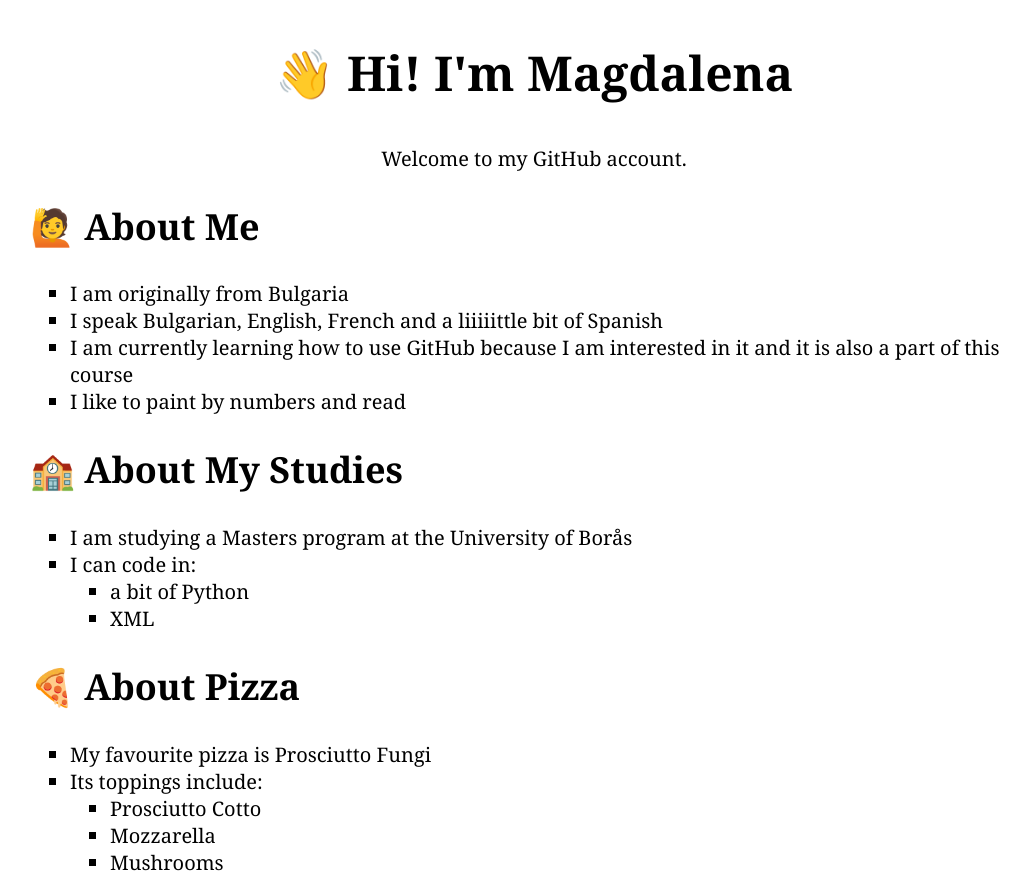
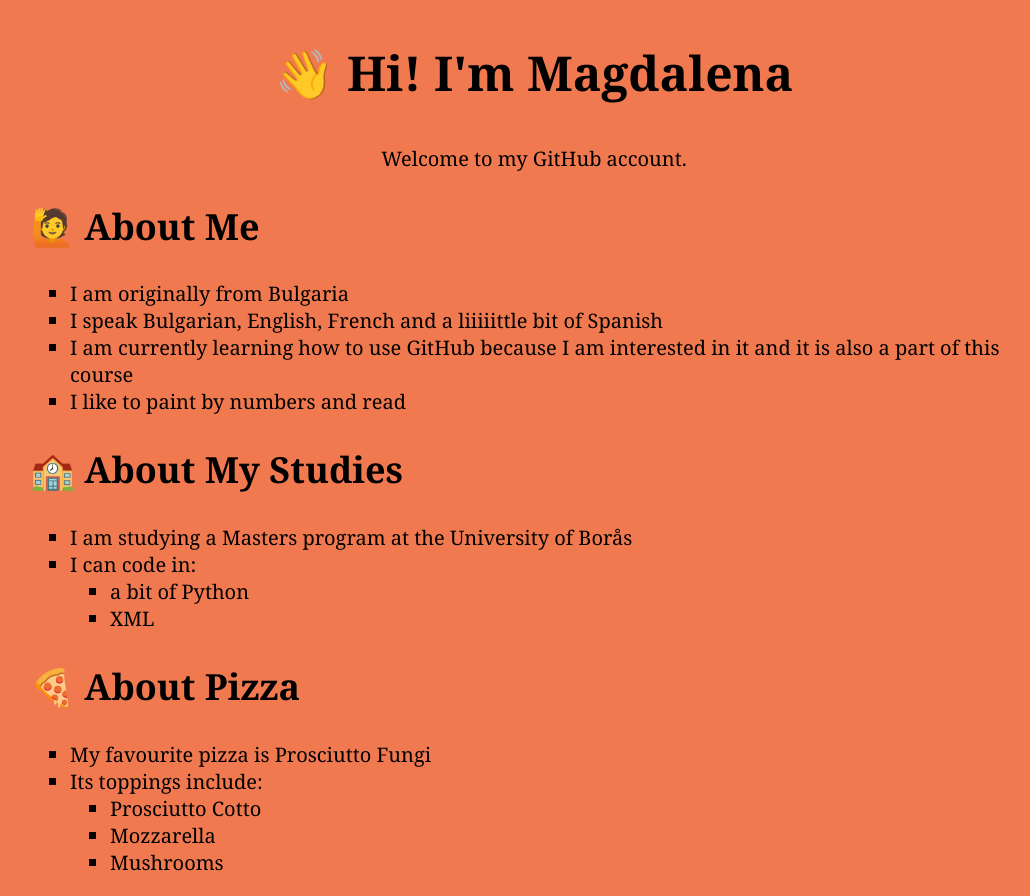
Before and after one commit to mpavlova98/pages-about-me, a plain HTML site: page index.html in a window 1280 px wide. Shown: the whole page, without its empty margins (106-1136 px from the left). Drawn offline with Linux system fonts and the light colour scheme.

Commit message:
update the background color

```diff
--- a/css/style.css
+++ b/css/style.css
@@ -1,7 +1,7 @@
 /* Feel free to change me and make me your own! */
 
 body {
-  background-color: ##9966cc;
+  background-color:#f17950;
   font-family: Georgia, serif;
 }
 
```
